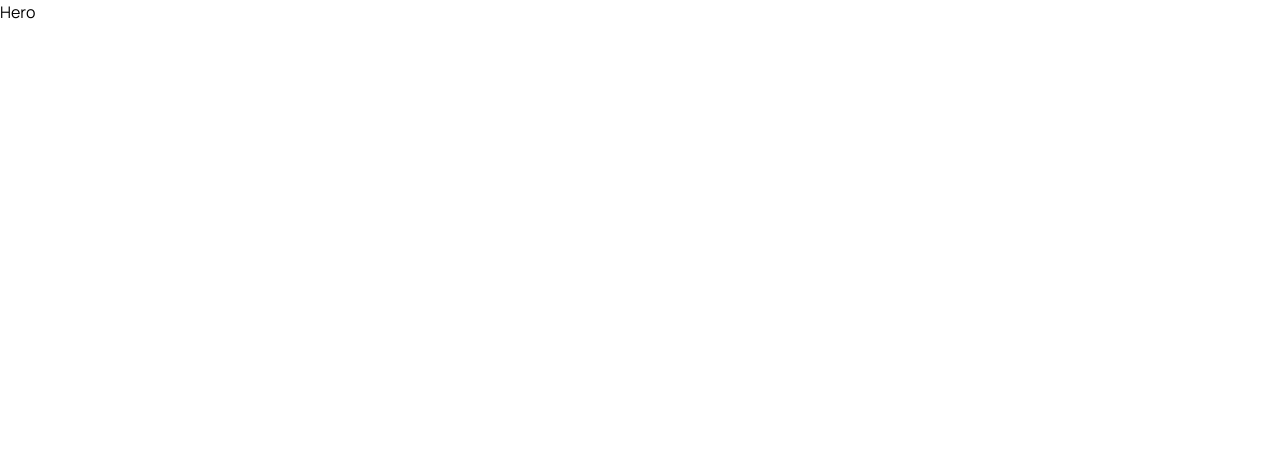
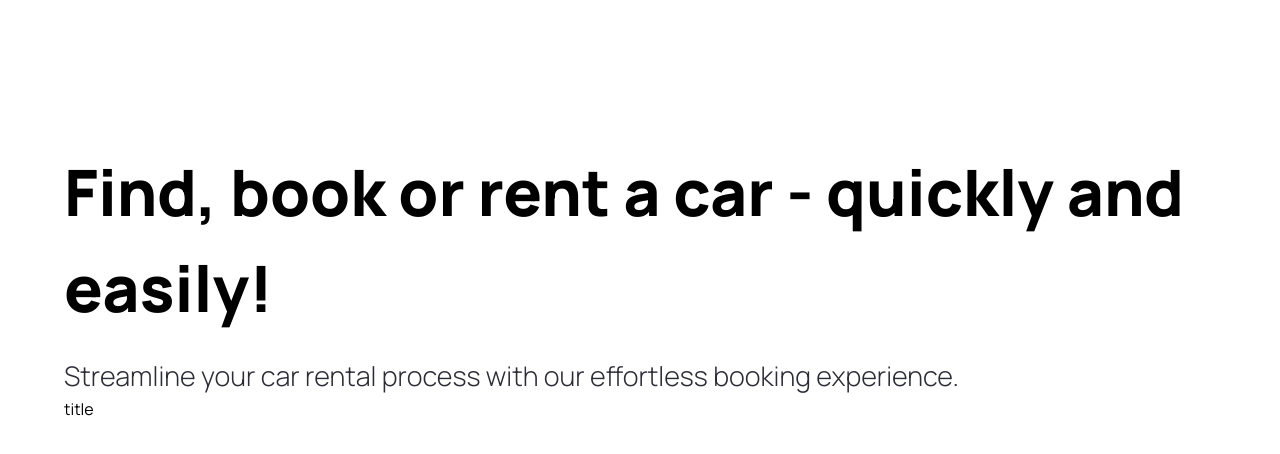
Before and after one commit to meaarushi2002/testProject, a Next.js app: page / in a window 1280 px wide. Shown: the top 454 px of the page. Built offline with nearby package versions, Linux system fonts and the light colour scheme.

Commit message:
developing component CustomButton

```diff
--- /dev/null
+++ b/components/CustomButton.tsx
@@ -0,0 +1,14 @@
+'use client'
+import Image from 'next/image'
+
+const CustomButton = () => {
+  return (
+    <button disabled={false} type={"button"} className="'custom-btn" onClick={() => {}}>
+      <span className={'flex-1'}>
+         title
+      </span>
+    </button>
+  )
+}
+
+export default CustomButton
--- a/components/Hero.tsx
+++ b/components/Hero.tsx
@@ -1,8 +1,19 @@
 import Image from 'next/image'
+import CustomButton from './CustomButton'
 
 const Hero = () => {
   return (
-    <div>Hero</div>
+    <div className="hero">
+      <div className="flex-1 pt-36 padding-x">
+        <h1 className="hero__title">
+          Find, book or rent a car - quickly and easily!
+        </h1>
+        <p className="hero__subtitle">
+          Streamline your car rental process with our effortless booking experience.
+        </p>
+        <CustomButton />
+      </div>
+    </div>
   )
 }
 
--- a/components/index.ts
+++ b/components/index.ts
@@ -1,5 +1,6 @@
 import Hero from './Hero';
-
+import CustomButton from './CustomButton'
 export{
-    Hero
+    Hero,
+    CustomButton,
 }
```
